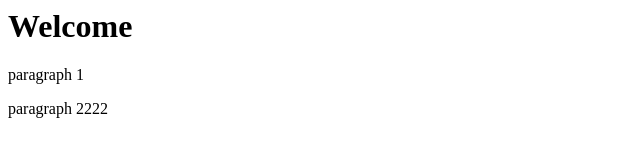
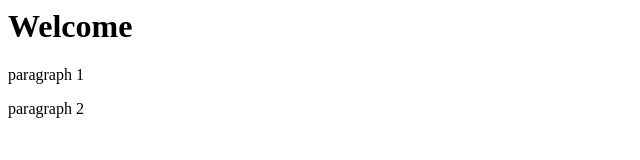
Before and after one commit to nageshrag/angularjs-practice, a website: page index.html in a window 1280 px wide. Shown: the full height of the page, 0-640 px from the left. Drawn offline with Linux system fonts and the light colour scheme.

Commit message:
reverted

```diff
--- a/index.html
+++ b/index.html
@@ -3,6 +3,6 @@
     <body>
         <h1>Welcome</h1>
         <p>paragraph 1</p>
-        <p>paragraph 2222</p>
+        <p>paragraph 2</p>
     </body>
 </html>
```
